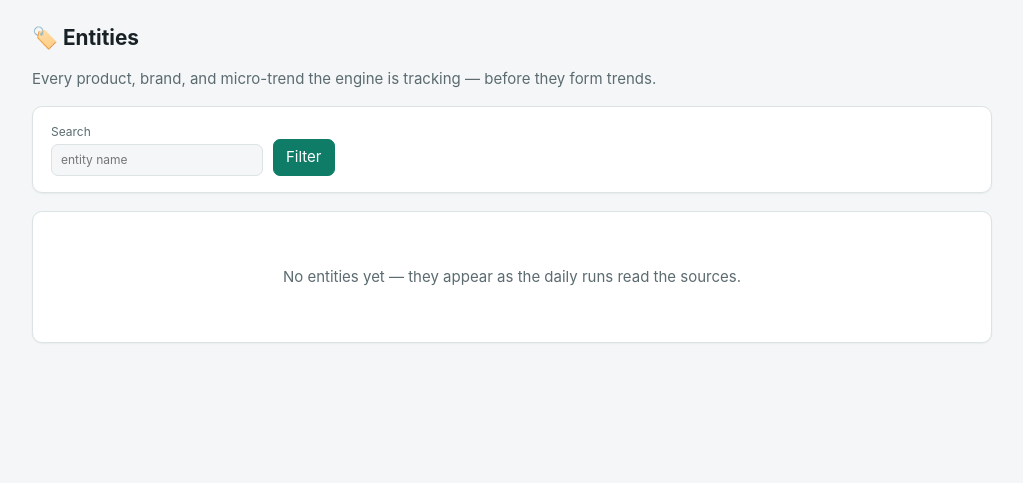
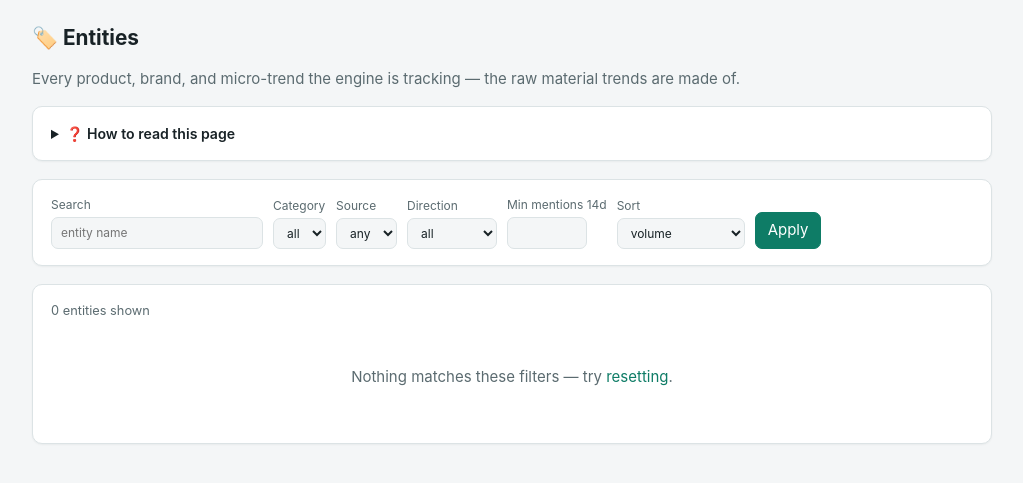
Before and after one commit to mendykurant222/trend-engine, a Python web app: template dashboard/templates/entities.html in a window 1280 px wide. Shown: the part 49-532 px from the top of the page, without its empty margins (128-1151 px from the left). Run offline with Jinja, Linux system fonts and the light colour scheme; the template is opened without the code that fills it, so the values that code supplies are empty.

Commit message:
Entities page v2: dynamic filters (category/source/direction/min/sort), week-over-week delta column, how-to-read explainer
Co-Authored-By: Claude Fable 5 <noreply@anthropic.com>

```diff
--- a/dashboard/templates/entities.html
+++ b/dashboard/templates/entities.html
@@ -1,31 +1,72 @@
 {% extends "base.html" %}
 {% block content %}
 <h1>🏷️ Entities</h1>
-<p class="muted">Every product, brand, and micro-trend the engine is tracking — before they form trends.</p>
+<p class="muted">Every product, brand, and micro-trend the engine is tracking — the raw material trends are made of.</p>
+
+<details class="card" style="font-size:.88rem;">
+  <summary style="cursor:pointer; font-weight:600;">❓ How to read this page</summary>
+  <ul style="margin:10px 0 4px; padding-left:20px; line-height:1.7;">
+    <li><b>Mentions 14d</b> — total attention volume over the last 14 days, summed across all sources (posts, searches, videos, articles, filings). It answers "how much noise?", not "which way?".</li>
+    <li><b>Δ week</b> — the direction you asked about: this week's volume vs the week before. ▲ rising (+25% or more), ▼ falling (−25% or less), ≈ flat, 🆕 new (first seen within 7 days — no prior week to compare).</li>
+    <li><b>Sources</b> — how many independent platforms mention it. 1 source = chatter; 3+ sources = something real is moving (hover to see which).</li>
+    <li><b>Sparkline</b> — the 30-day shape. 🟠 marks the peak day (hover for the value); the last dot is today. A right-rising line + multiple sources = a trend candidate before it becomes an official trend.</li>
+  </ul>
+</details>
 
 <div class="card">
-  <form class="filters" method="get">
+  <form class="filters" method="get" id="f">
     <label>Search <input name="q" value="{{ q }}" placeholder="entity name"></label>
-    <button class="primary" type="submit">Filter</button>
+    <label>Category
+      <select name="category" onchange="f.submit()">
+        <option value="">all</option>
+        {% for c in categories %}<option value="{{ c }}" {{ 'selected' if args.get('category')==c }}>{{ c }}</option>{% endfor %}
+      </select></label>
+    <label>Source
+      <select name="source" onchange="f.submit()">
+        <option value="">any</option>
+        {% for s in sources %}<option value="{{ s }}" {{ 'selected' if args.get('source')==s }}>{{ s }}</option>{% endfor %}
+      </select></label>
+    <label>Direction
+      <select name="direction" onchange="f.submit()">
+        <option value="">all</option>
+        {% for d, lbl in [('rising','▲ rising'),('falling','▼ falling'),('flat','≈ flat'),('new','🆕 new')] %}
+          <option value="{{ d }}" {{ 'selected' if args.get('direction')==d }}>{{ lbl }}</option>{% endfor %}
+      </select></label>
+    <label>Min mentions 14d <input name="min_mentions" type="number" min="0" value="{{ args.get('min_mentions','') }}" style="width:80px" onchange="f.submit()"></label>
+    <label>Sort
+      <select name="sort" onchange="f.submit()">
+        {% for s, lbl in [('mentions','volume'),('change','biggest change'),('newest','newest'),('name','name')] %}
+          <option value="{{ s }}" {{ 'selected' if args.get('sort','mentions')==s }}>{{ lbl }}</option>{% endfor %}
+      </select></label>
+    <button class="primary" type="submit">Apply</button>
+    {% if args %}<a href="{{ url_for('entities') }}" class="muted small" style="align-self:center;">reset</a>{% endif %}
   </form>
 </div>
 
 <div class="card">
+  <p class="muted small" style="margin:0 0 8px;">{{ entities|length }} entities shown</p>
   {% if entities %}
   <table>
-    <tr><th>Entity</th><th>First seen</th><th>Mentions 14d</th><th>Sources</th><th>{{ window }} (🟠 = peak, hover for value)</th></tr>
+    <tr><th>Entity</th><th>First seen</th><th>Mentions 14d</th><th>Δ week</th><th>Sources</th><th>{{ window }} (🟠 = peak)</th></tr>
     {% for e in entities %}
     <tr>
       <td><b>{{ e.name }}</b><br><span class="muted small">{{ e.category or '—' }}</span></td>
       <td class="mono small">{{ e.first_seen }}</td>
       <td class="mono">{{ '%.0f' % e.m14 }}</td>
+      <td class="mono">
+        {% if e.direction == 'new' %}<span style="color:var(--watch)">🆕 new</span>
+        {% elif e.delta_pct is none %}{{ '▲' if e.direction == 'rising' else '≈' }}
+        {% elif e.direction == 'rising' %}<span style="color:var(--accent)">▲ +{{ '%.0f' % e.delta_pct }}%</span>
+        {% elif e.direction == 'falling' %}<span style="color:#C43D3D">▼ {{ '%.0f' % e.delta_pct }}%</span>
+        {% else %}<span class="muted">≈ {{ '%+.0f' % e.delta_pct }}%</span>{% endif %}
+      </td>
       <td class="mono small" title="{{ e.sources }}">{{ e.n_sources }}</td>
       <td>{{ e.spark }}</td>
     </tr>
     {% endfor %}
   </table>
   {% else %}
-  <div class="empty">No entities yet — they appear as the daily runs read the sources.</div>
+  <div class="empty">Nothing matches these filters — try <a href="{{ url_for('entities') }}">resetting</a>.</div>
   {% endif %}
 </div>
 {% endblock %}
```
Also changed, not shown: dashboard/app.py (+55 -7 lines).
